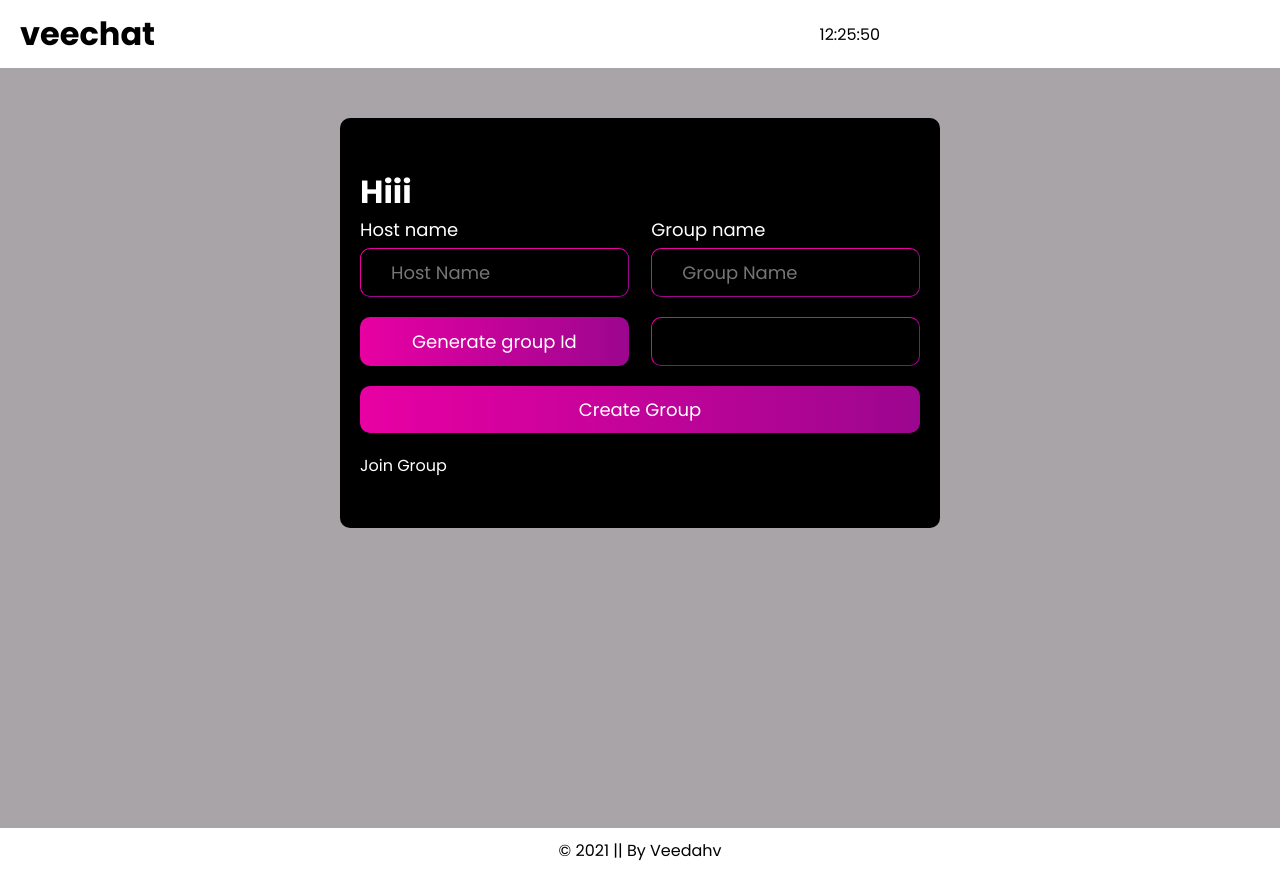
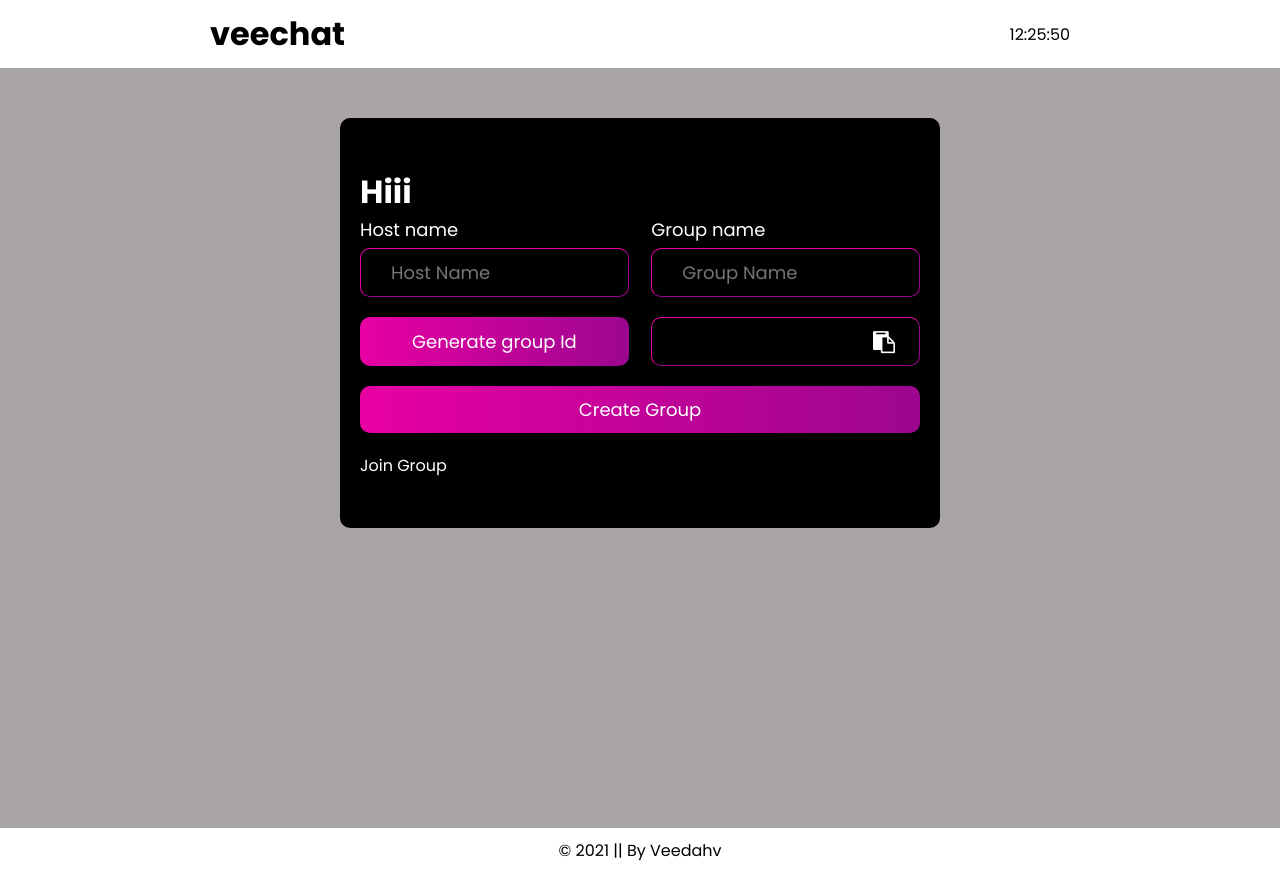
Before and after one commit to veedahv/chat-app, a Vue app: page /CreateGroup in a window 1280 px wide. Built offline with nearby package versions, Linux system fonts and the light colour scheme; no server answers; the database is empty.

Commit message:
new commit

```diff
--- a/public/index.html
+++ b/public/index.html
@@ -4,6 +4,7 @@
     <meta charset="utf-8">
     <meta http-equiv="X-UA-Compatible" content="IE=edge">
     <meta name="viewport" content="width=device-width,initial-scale=1.0">
+    <link rel="stylesheet" href="https://stackpath.bootstrapcdn.com/font-awesome/4.7.0/css/font-awesome.min.css">
     <link href="https://fonts.googleapis.com/css2?family=Poppins:wght@400;500;600;700&display=swap" rel="stylesheet">
     <link rel="icon" href="<%= BASE_URL %>favicon.ico">
     <title><%= htmlWebpackPlugin.options.title %></title>
--- a/src/App.vue
+++ b/src/App.vue
@@ -1,7 +1,9 @@
 <template>
   <div id="app-main">
     <div id="nav">
-      <router-link :to="{name: 'Home'}"><h1 class="logo">veechat</h1></router-link>
+      <router-link :to="{ name: 'Home' }">
+        <h1 class="logo">veechat</h1>
+      </router-link>
       <p>{{ time }}</p>
     </div>
     <router-view />
@@ -9,9 +11,9 @@
       <div class="body-container">
         <p class="copyright">
           &#169; 2021 ||
-          <a href="https://victoria-akpan.netlify.app/" class="portfolio"
-            >By Veedahv</a
-          >
+          <a href="https://victoria-akpan.netlify.app/" class="portfolio">
+            By Veedahv
+          </a>
         </p>
       </div>
     </footer>
@@ -20,23 +22,22 @@
 
 
 <script>
-// @ is an alias to /src
-
 export default {
   data() {
     return {
-      time: ''
+      time: "",
     };
   },
   methods: {
     setTime() {
       let today = new Date();
-      let time = today.getHours() + ":" + today.getMinutes() + ':' + today.getSeconds();
+      let time =
+        today.getHours() + ":" + today.getMinutes() + ":" + today.getSeconds();
       this.time = time;
     },
   },
   mounted() {
-    setInterval(this.setTime,	1000);
+    setInterval(this.setTime, 1000);
   },
 };
 </script>
@@ -44,16 +45,6 @@ export default {
 
 
 <style>
-/*
-:root {
-  --primary-color: #F2A766;
-  --sec-color: #BF8756;
-  --tertiary-color: #404040;
-  --light-color: #F2F2F2;
-  --spare-color: #77788C;
-  --white-color: #ffffff;
-} */
-
 :root {
   --primary-color: #e800a3;
   --sec-color: #9c068f;
@@ -63,12 +54,11 @@ export default {
   --white-color: #ffffff;
 }
 
-
 * {
   margin: 0;
   padding: 0;
   box-sizing: border-box;
-  font-family: 'Poppins', sans-serif;
+  font-family: "Poppins", sans-serif;
 }
 
 a {
@@ -80,8 +70,6 @@ a {
   font-family: Avenir, Helvetica, Arial, sans-serif;
   -webkit-font-smoothing: antialiased;
   -moz-osx-font-smoothing: grayscale;
-  /* text-align: center; */
-  /* color: #2c3e50; */
   color: var(--tertiary-color);
 }
 
@@ -92,11 +80,11 @@ a {
   align-items: center;
   justify-content: space-between;
   max-width: 900px;
+  margin: 0px auto;
 }
 
 #nav a {
   font-weight: bold;
-  /* color: #2c3e50; */
 }
 
 /* #nav a.router-link-exact-active {
@@ -117,6 +105,7 @@ a {
   margin-bottom: 20px;
   font-size: 18px;
 }
+button:hover,
 .btn:hover {
   cursor: pointer;
 }
@@ -131,7 +120,6 @@ a {
   width: 100%;
 }
 .auth-form {
-  /* background: var(--spare-color); */
   background: var(--tertiary-color);
   color: var(--light-color);
   max-width: 600px;
@@ -142,7 +130,6 @@ a {
 
 .form-flx-box {
   display: flex;
-  /* align-items: center; */
   justify-content: space-between;
 }
 .form-flx-box > * {
@@ -158,17 +145,15 @@ a {
 .form-input {
   font-size: 18px;
   margin-bottom: 20px;
-  /* background: var(--light-color); */
   background: transparent;
   color: var(--light-color);
-  /* color: var(--tertiary-color); */
   outline: none;
   width: 100%;
-  /* border: none; */
   border-radius: 10px;
   padding: 10px 30px;
   border: 1px solid;
-  border-color: var(--primary-color) var(--sec-color) var(--sec-color) var(--primary-color);
+  border-color: var(--primary-color) var(--sec-color) var(--sec-color)
+    var(--primary-color);
 }
 
 .copyright {
@@ -184,5 +169,4 @@ a {
     flex-direction: column;
   }
 }
-
 </style>
--- a/src/views/CreateGroup.vue
+++ b/src/views/CreateGroup.vue
@@ -34,31 +34,40 @@
                 Generate group Id
               </button>
               <div class="form-input-box">
-                <input
-                  type="text"
-                  name="username"
-                  id="username"
-                  class="username form-input"
-                  v-model="inputGroupId"
-                  disabled
-                />
+                <div class="copy-box">
+                  <input
+                    type="text"
+                    name="input-group-id"
+                    id="input-group-id"
+                    class="input-group-id form-input"
+                    v-model="inputGroupId"
+                    disabled
+                  />
+                  <button class="copy-btn" type="button" @click="copyId">
+                    <i class="fa fa-clipboard" aria-hidden="true"></i>
+                  </button>
+                </div>
               </div>
             </div>
             <input type="submit" class="btn auth-btn" value="Create Group" />
             <router-link :to="{ name: 'JoinGroup' }">Join Group</router-link>
           </div>
         </form>
+                  <input
+                    type="text"
+                    name="input-not-visible"
+                    id="input-not-visible"
+                    class="input-not-visible form-input"
+                    v-model="inputGroupId"
+                  />
       </div>
     </div>
   </div>
 </template>
 
 <script>
-// @ is an alias to /sr
-// import HelloWorl from '@/components/HelloWorld.vue'
 import db from "@/db.js";
 
-// import { reactive, onMounted, ref } from "vue";
 import { reactive, ref } from "vue";
 
 export default {
@@ -81,13 +90,11 @@ export default {
   },
   methods: {
     startGroup() {
-      (this.groupInfo = JSON.stringify(this.state)),
-        console.log(this.state.groupName);
+      (this.groupInfo = JSON.stringify(this.state));
       this.$router.push({ name: "Chat", params: { group: this.groupInfo } });
     },
     createGroup() {
       if (this.inputHostname !== "" || this.inputHostname !== null) {
-        // alert("enter your username");
         this.state.hostname = this.inputHostname;
         this.state.username = this.inputHostname;
         this.state.groupId = this.inputGroupId;
@@ -106,18 +113,17 @@ export default {
           groupId: this.state.groupId,
           groupName: this.state.groupName,
           groupMessages: this.state.groupMessages,
-          // content: inputMessage.value,
         };
-        // let dbKey = messagesRef.push().getKey();
-        // messagesRef.child(dbKey).setValue(message);
-        // messagesRef.getKey();
         messagesRef.push(message);
         this.startGroup();
-        console.log(message);
-        // console.log(dbKey);
       } else {
         alert("enter your username");
       }
+    },
+    copyId() {
+      var copyText = document.querySelector("#input-not-visible");
+      copyText.select();
+      document.execCommand("copy");
     },
     createGroupId() {
       let result = [];
@@ -142,7 +148,6 @@ export default {
           this.inputGroupId = this.createGroupId();
         }
       });
-      // this.inputGroupId.value = createGroupId();
     },
   },
   mounted() {
@@ -160,13 +165,10 @@ export default {
           hostname: data[key].hostname,
           groupName: data[key].groupName,
           groupMessages: data[key].groupMessages,
-          // username: data[key].username,
-          // content: data[key].content,
         });
       });
 
       this.groups = groupsArr;
-      // state.messages = messages;
       console.log(this.groups);
     });
   },
@@ -176,6 +178,26 @@ export default {
 <style scoped>
 input {
   display: block;
+}
+.input-not-visible {
+  position: absolute;
+  top: -9999px;
+  left: -9999px;
+}
+.copy-box {
+  position: relative;
+}
+.copy-btn {
+  position: absolute;
+  top: 50%;
+  right: 25px;
+  /* right: 30px; */
+  transform: translateY(-50%);
+  background: transparent;
+  color: var(--light-color);
+  border: none;
+  outline: none;
+  font-size: 22px;
 }
 .header,
 .footer {
--- a/src/views/Home.vue
+++ b/src/views/Home.vue
@@ -1,8 +1,10 @@
 <template>
   <div class="home">
     <h1 class="home-intro">
-      Wlom to lalala
+      Wlcom to lalala
     </h1>
+    <p class="not">A safe space to converse with your friends in groups</p>
+    <p class="not">You can create a group or join an existing group</p>
     <router-link :to="{ name: 'CreateGroup' }" class="btn">Create Group</router-link>
     <router-link :to="{ name: 'JoinGroup' }" class="btn">Join Group</router-link>
     <small class="ps">PS: Conversions on veechat are not encryted</small>
@@ -10,8 +12,6 @@
 </template>
 
 <script>
-// @ is an alias to /sr
-
 export default {
   name: "Home",
 };
@@ -20,17 +20,13 @@ export default {
 <style scoped>
 
 .home {
+  padding: 80px 5px;
   text-align: center;
-}
-
-.chat-input-box {
-  display: flex;
-  align-items: center;
 }
 .btn {
   display: inline-block;
   margin: 10px;
-  width: 190px;
+  width: 185px;
 }
 .ps {
   display: block;
--- a/src/views/JoinGroup.vue
+++ b/src/views/JoinGroup.vue
@@ -18,7 +18,7 @@
                 />
               </div>
               <div class="form-input-box">
-                <label for="username" class="form-label">Group name</label>
+                <label for="username" class="form-label">Group Id</label>
                 <input
                   type="text"
                   name="group-id"
@@ -60,52 +60,29 @@ export default {
       groups: [],
     };
   },
-  // destroyed() {
-  //   console.log('hmm');
-  // },
-  // unmounted() {
-  //   console.log('hmm');
-  // },
   methods: {
     startGroup() {
-      (this.groupInfo = JSON.stringify(this.state)),
-        // console.log(this.state.groupName);
+      this.groupInfo = JSON.stringify(this.state);
       this.$router.push({ name: "Chat", params: { group: this.groupInfo } });
     },
     joinGroup() {
       this.checkGroupId();
       this.startGroup();
-      console.log(this.groupInfo);
     },
     checkGroupId() {
-      // console.log(this.groups);
       this.groups.forEach((item) => {
-        // console.log(item.groupId);
         if (item.groupId === this.inputGroupId) {
-          // console.log(item);
           this.state.hostname = item.hostname;
           this.state.groupId = item.groupId;
           this.state.groupName = item.groupName;
           this.state.groupMessages = item.groupMessages;
-          // this.state.groupMessages = JSON.stringify(item.groupMessages);
           this.state.username = this.inputUsername;
-          // console.log(this.state);
-          // console.log(this.state.groupMessages);
         }
       });
     },
   },
   mounted() {
     const messagesRef = db.database().ref("messages");
-    console.log(this.groups);
-      console.log(this.groupInfo);
-
-    // console.log(performance.getEntriesByType('navigation')[0].type);
-
-    // if (performance.getEntriesByType('navigation')[0].type != 'reload') {
-    //   console.log('works');
-    // }
-
     messagesRef.on("value", (snapshot) => {
       const data = snapshot.val();
       let groupsArr = [];
@@ -117,14 +94,10 @@ export default {
           hostname: data[key].hostname,
           groupName: data[key].groupName,
           groupMessages: data[key].groupMessages,
-          // username: data[key].username,
-          // content: data[key].content,
         });
       });
 
       this.groups = groupsArr;
-      // state.messages = messages;
-      console.log(this.groups);
     });
   },
 };
```
Also changed, not shown: src/views/Chat.vue (+0 -79 lines).
